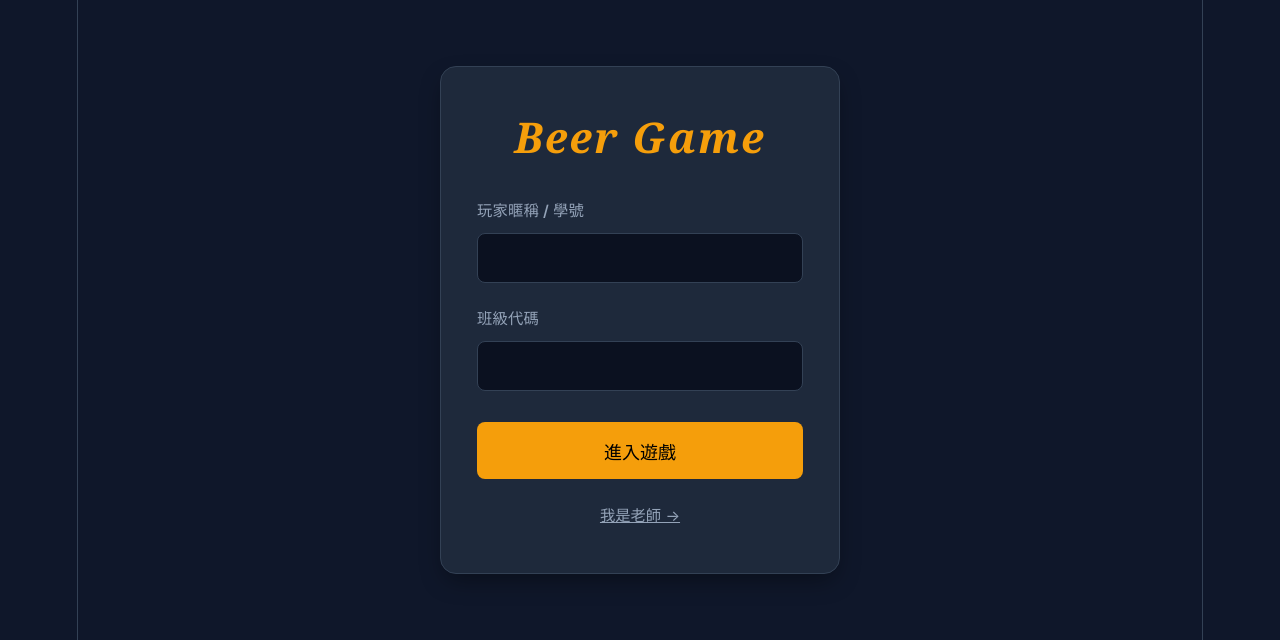
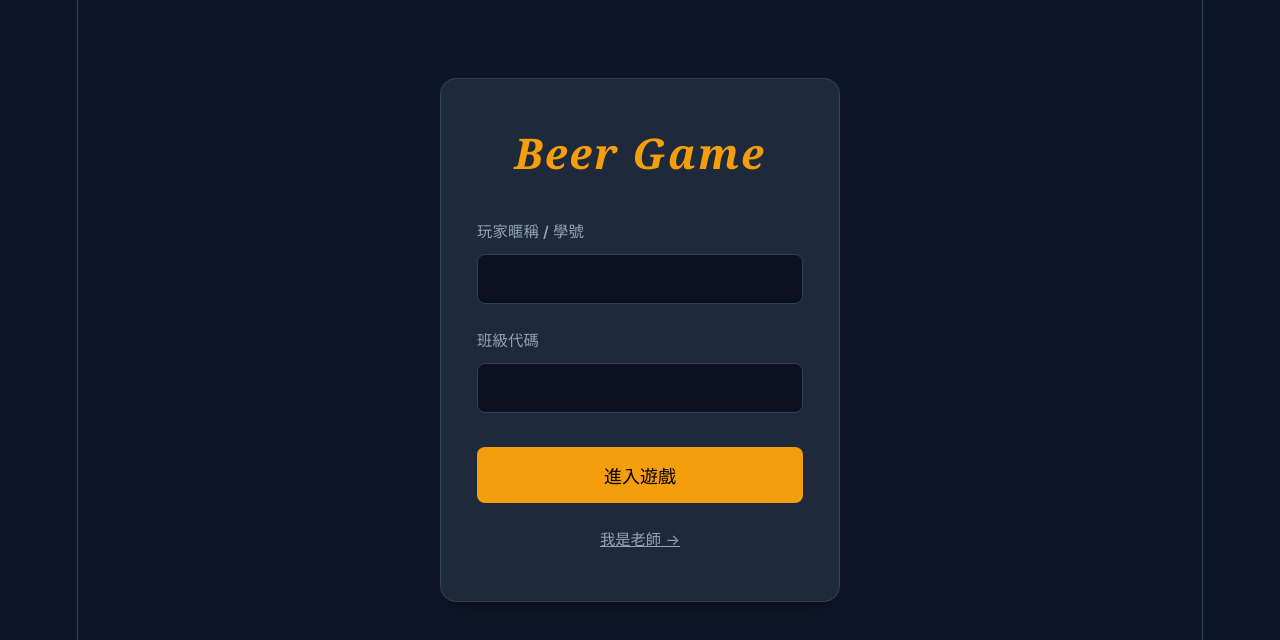
Before and after one commit to NTUBeerGame/BeerGame, a React (Vite) app: page / in a window 1280 px wide. Shown: the top 640 px of the page. Built offline with nearby package versions, Linux system fonts and the light colour scheme; no server answers.

Commit message:
Update LoginView.css

```diff
--- a/src/components/LoginView.css
+++ b/src/components/LoginView.css
@@ -2,7 +2,7 @@
   display: flex;
   justify-content: center;
   align-items: center;
-  min-height: 80vh;
+  min-height: 85vh;
   padding: 1rem;
 }
 
@@ -12,13 +12,13 @@
   border-radius: 16px;
   width: 100%;
   max-width: 400px;
-  padding: 2.5rem 2rem;
+  padding: 2.75rem 2rem;
   box-shadow: 0 10px 25px -5px rgba(0, 0, 0, 0.4);
 }
 
 .login-header {
   text-align: center;
-  margin-bottom: 2rem;
+  margin-bottom: 2.25rem;
 }
 
 .login-icon {
@@ -28,8 +28,11 @@
 }
 
 .login-header h2 {
-  font-size: 1.5rem;
+  font-family: 'Georgia', 'Times New Roman', serif;
+  font-size: 2.35rem;
   font-weight: 700;
+  font-style: italic;
+  letter-spacing: 2px;
   color: var(--primary);
 }
 
@@ -42,7 +45,7 @@
 .login-form {
   display: flex;
   flex-direction: column;
-  gap: 1.25rem;
+  gap: 1.35rem;
 }
 
 .form-item {
@@ -55,6 +58,7 @@
   font-size: 0.85rem;
   color: var(--text-muted);
   font-weight: 600;
+  text-align: left;
 }
 
 .login-btn {
@@ -70,3 +74,8 @@
   border-radius: 6px;
   font-size: 0.85rem;
 }
+  color: var(--danger);
+  padding: 0.5rem 0.75rem;
+  border-radius: 6px;
+  font-size: 0.85rem;
+}
```
